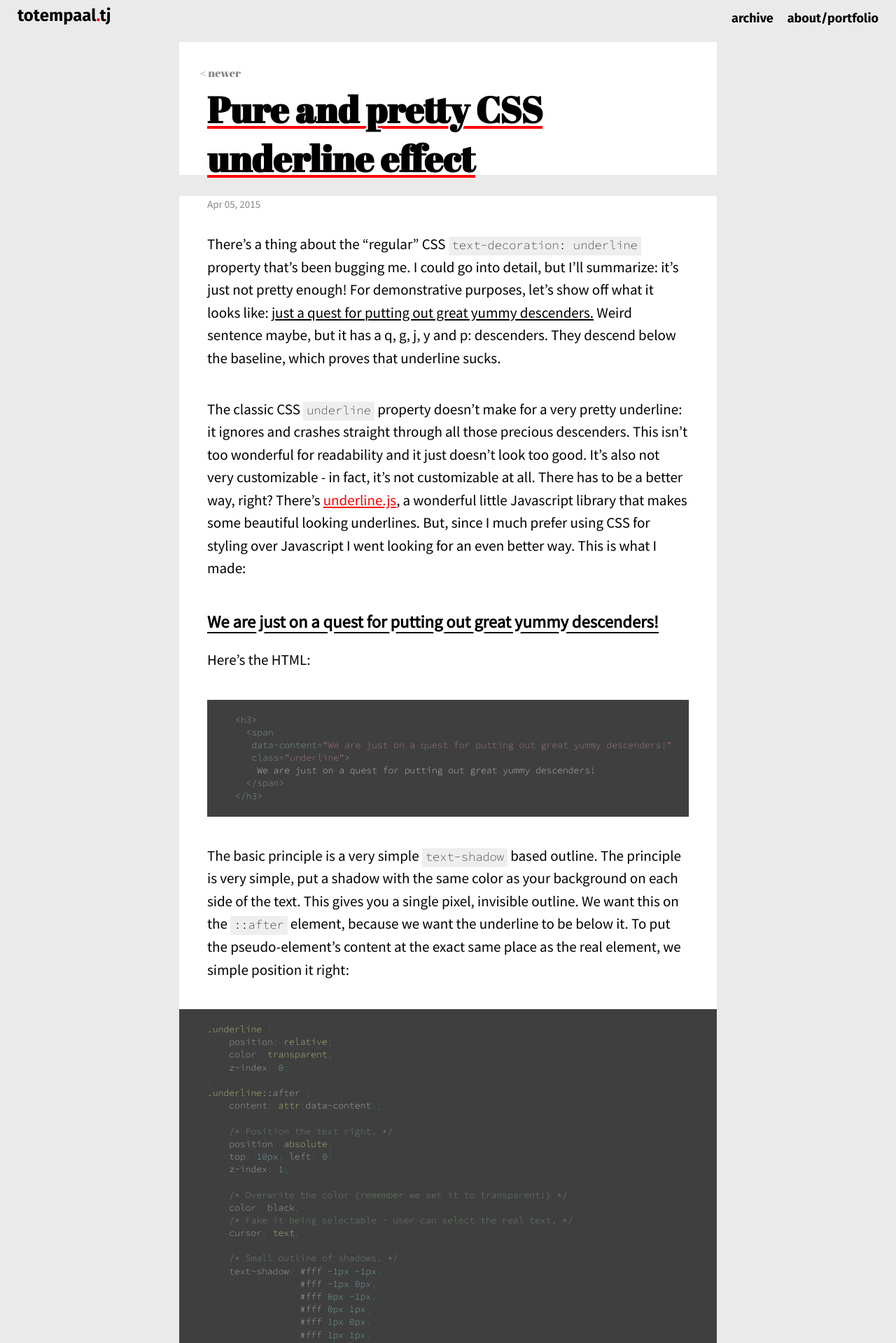
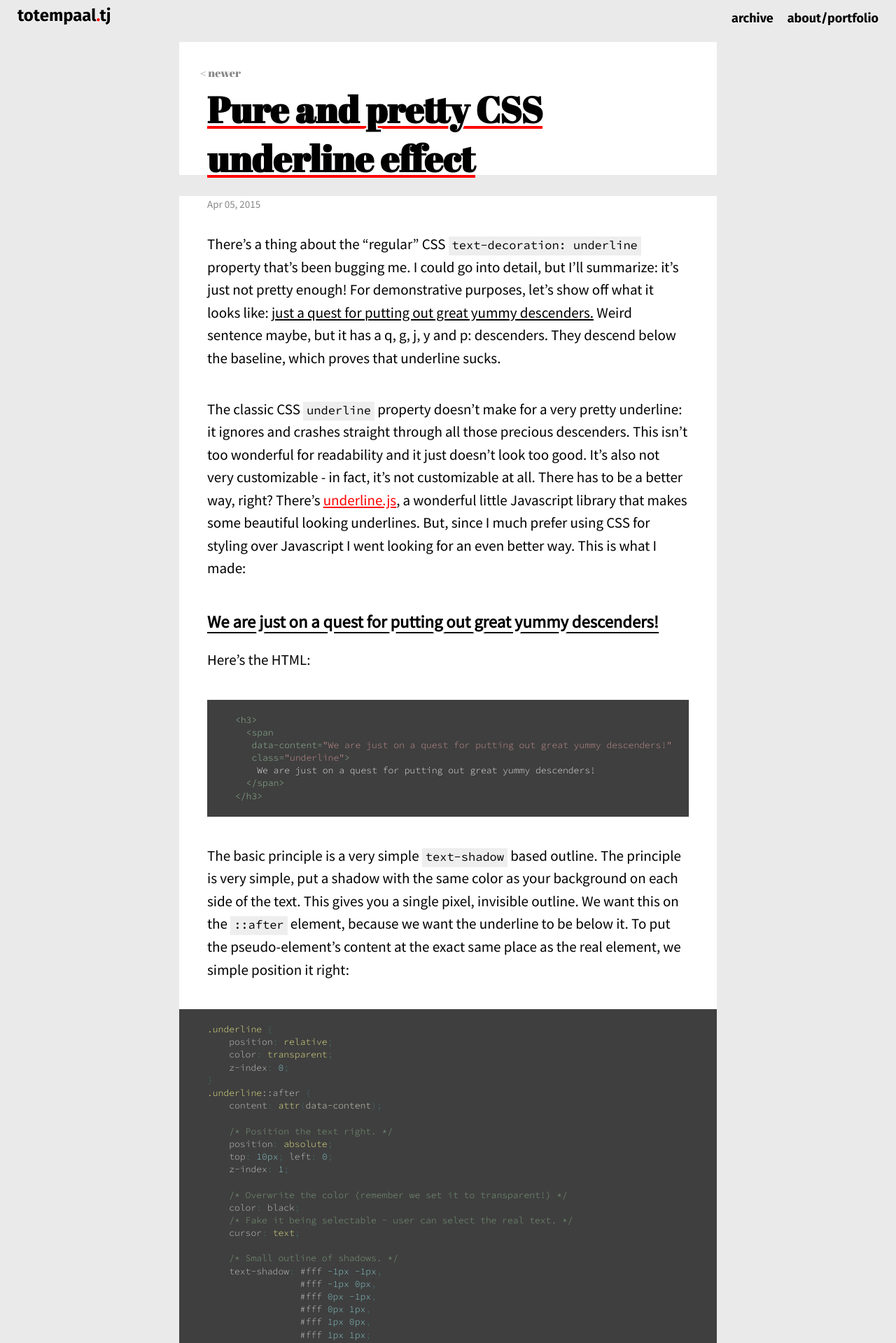
Before and after one commit to martijnarts/totempaal.tj, a Jekyll site: the page built from _posts/2015-04-05-pure-pretty-css-underline.md, in a window 1280 px wide. Shown: the top 1919 px of the page at 70% size. Built offline with Jekyll 4.4.1, drawn with Linux system fonts in a browser that asks for light colours; Markdown is read by kramdown in place of the engine named in the settings.

Commit message:
Fatten code fonts a little

```diff
--- a/_includes/header.html
+++ b/_includes/header.html
@@ -3,7 +3,7 @@
     <head>
         <meta charset="utf-8">
         <title>{{ page.title }}</title>
-        <link href="http://fonts.googleapis.com/css?family=Source+Sans+Pro:300,400|Abril+Fatface|Fira+Sans:700|Source+Code+Pro:200" rel="stylesheet" type="text/css">
+        <link href="http://fonts.googleapis.com/css?family=Source+Sans+Pro:300,400|Abril+Fatface|Fira+Sans:700|Source+Code+Pro:300,400" rel="stylesheet" type="text/css">
         <link rel="stylesheet" type="text/css" href="{{ site_url }}/media/css/style.css">
         {% if page.style %}
         <link rel="stylesheet" type="text/css" href="{{ site_url }}/media/css/posts/{{ page.style }}">
--- a/_sass/post.scss
+++ b/_sass/post.scss
@@ -220,6 +220,7 @@
             padding: initial;
             background-color: initial;
             font-size: inherit;
+            font-weight: 300;
         }
     }
 
@@ -228,7 +229,7 @@
         background-color: #eee;
         white-space: pre-wrap;
         font-family: $font-mono, monospace;
-        font-weight: 300;
+        font-weight: 400;
         font-size: 17px;
     }
 
```
